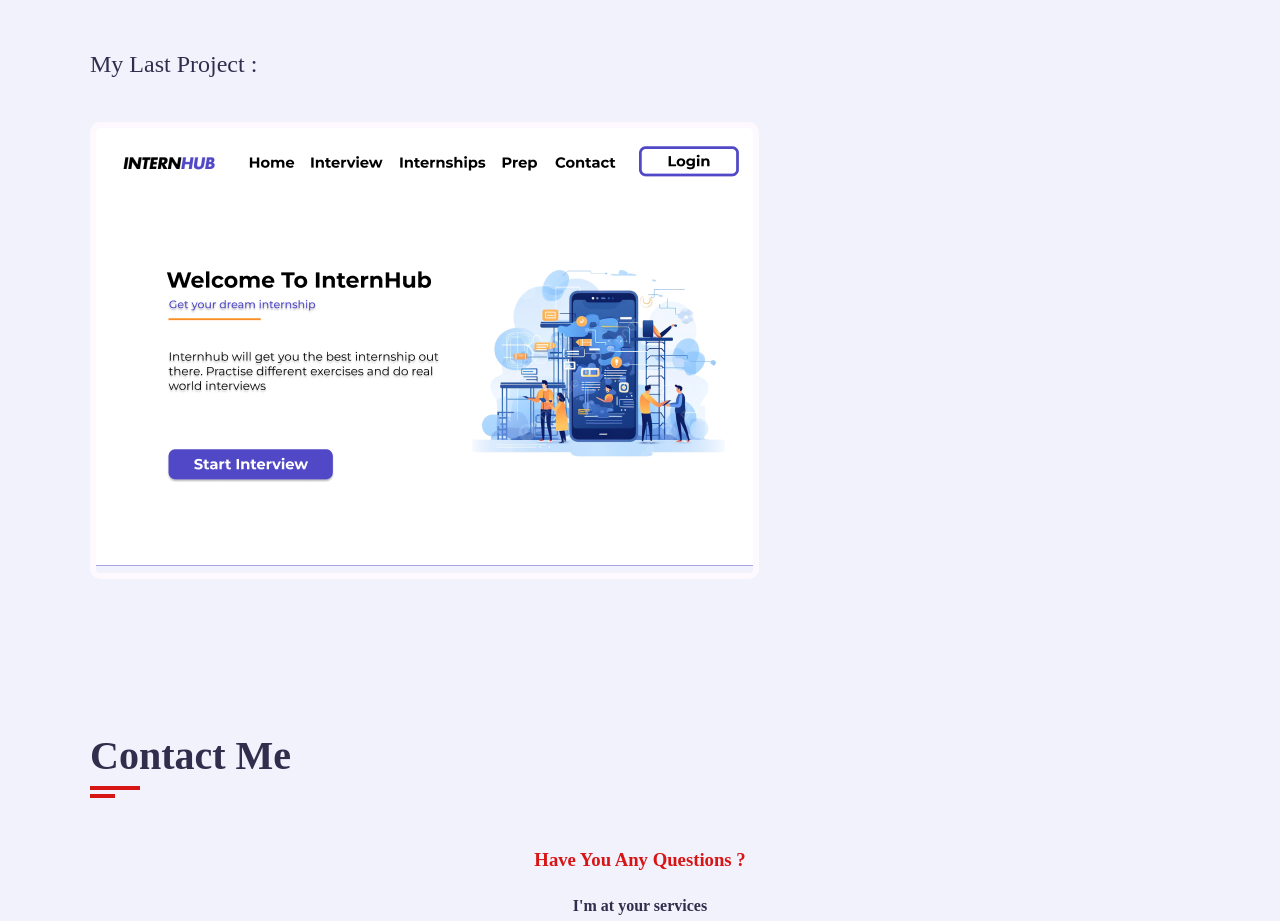
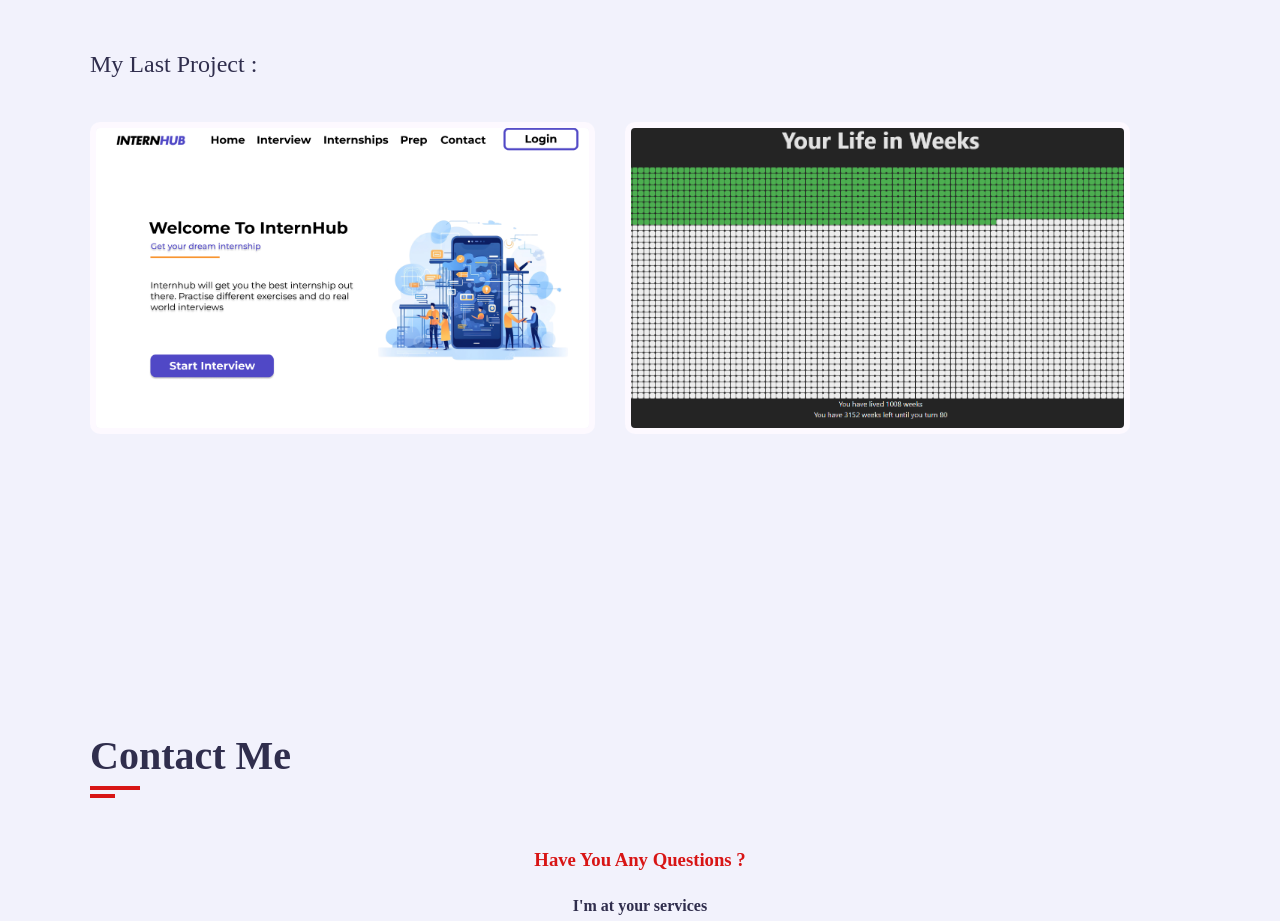
Before and after one commit to RasmusKlaaser/E-portfoolio, a plain HTML site: page index.html in a window 1280 px wide. Shown: the part 2883-3804 px from the top of the page. Drawn offline with Linux system fonts and the light colour scheme; a web font is replaced by a local one.

Commit message:
added a project

```diff
--- a/css/style.css
+++ b/css/style.css
@@ -591,6 +591,34 @@ h3.my-proffesion
     line-height: 25px;
 }
 /* portfolio */
+.portfolio .portfolio-item {
+    flex: 0 0 calc(50% - 30px); /* Takes up half the container width minus margin */
+    max-width: calc(50% - 30px);
+    margin-bottom: 30px;
+}
+
+.portfolio .portfolio-img img {
+    width: 100%;
+    display: block;
+    height: auto;
+}
+
+.portfolio .row {
+    display: flex;
+    flex-wrap: wrap;
+    margin-left: -15px;
+    margin-right: -15px;
+}
+.portfolio .portfolio-img {
+    height: 300px; /* Set a fixed height */
+    overflow: hidden;
+}
+
+.portfolio .portfolio-img img {
+    width: 100%;
+    height: 100%;
+    object-fit: cover; /* This will maintain aspect ratio while covering the container */
+}
 .portfolio .container
 {
     padding-bottom: 40px;
--- a/index.html
+++ b/index.html
@@ -307,7 +307,16 @@
                          <div class="portfolio-item padd-15">
                             <div class="portfolio-item-inner shadow-dark">
                                 <div class="portfolio-img">
-                                    <a href="https://internhub.arendusekoobas.ee/"><img src="images/Kuvatõmmis 2025-01-09 155756.png" alt="internhub"></a>
+                                    <a href="https://internhub.arendusekoobas.ee/"><img src="images/Project_1.png" alt="internhub"></a>
+                                </div>
+                            </div>
+                         </div>
+                        <!-- portfolio item end-->
+                        <!-- portfolio item start-->
+                        <div class="portfolio-item padd-15">
+                            <div class="portfolio-item-inner shadow-dark">
+                                <div class="portfolio-img">
+                                    <a href="https://tracker.jurmoharak.ee/login/"><img src="images/Project_2.png" alt="internhub"></a>
                                 </div>
                             </div>
                          </div>
```
Also changed, not shown: images/Project_1.png (renamed from images/Kuvatõmmis 2025-01-09 155756.png), images/Project_2.png (added).
